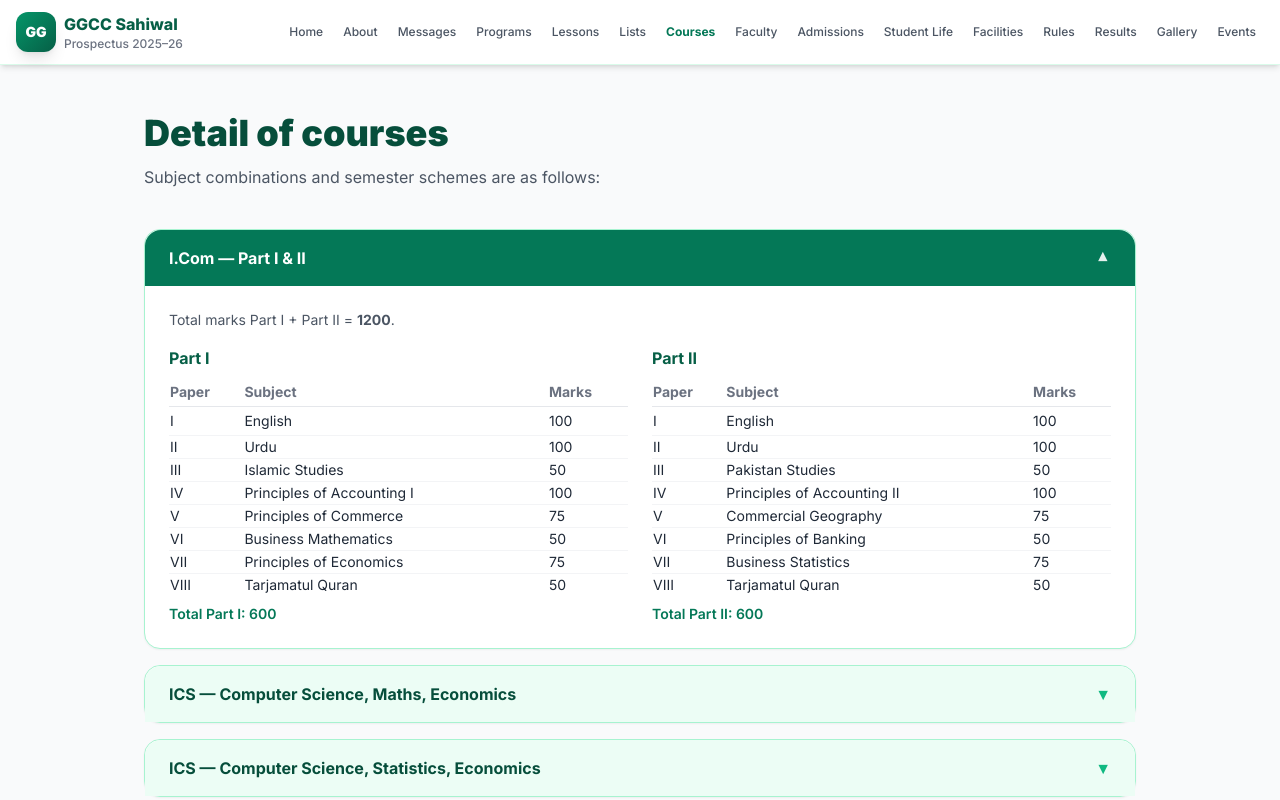
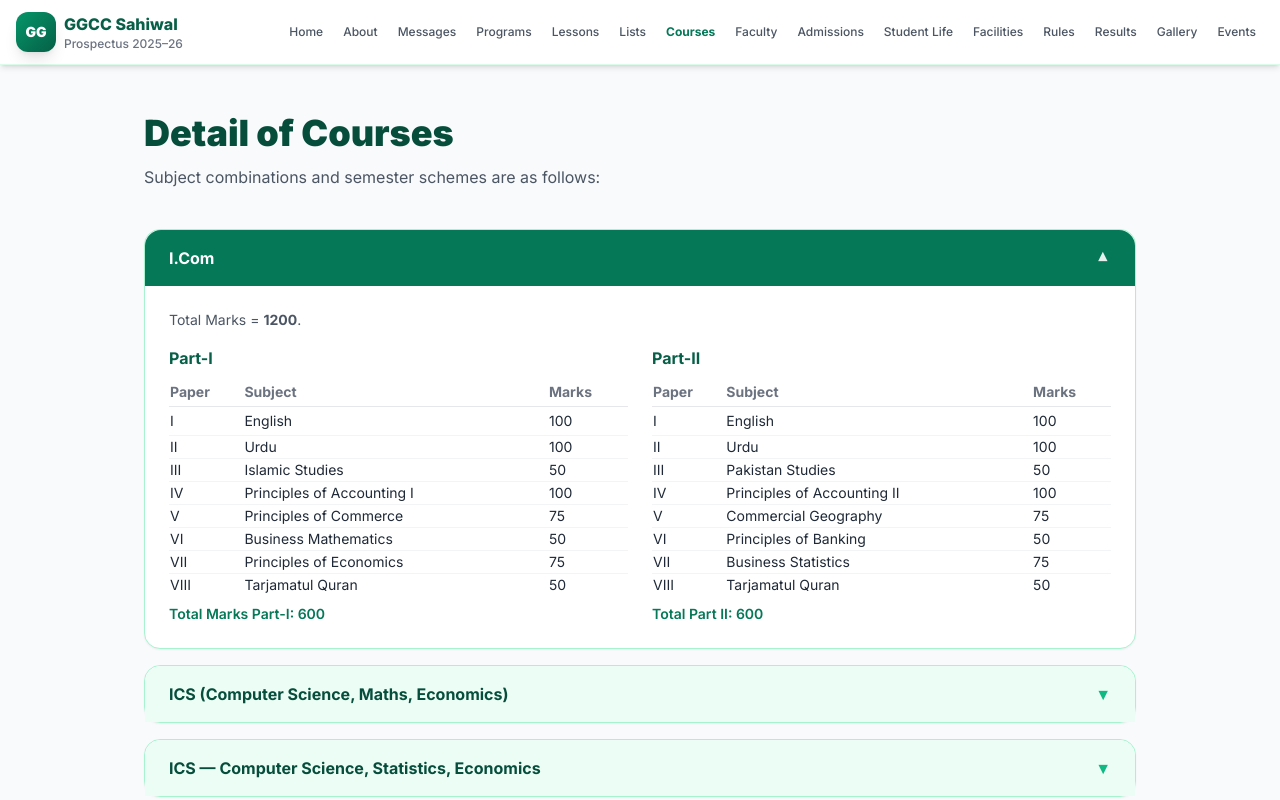
Before and after one commit to ggccswl/ggccswl, a plain HTML site: page public/courses.html in a window 1280 px wide. Shown: the top 800 px of the page. Drawn offline with nearby package versions, Linux system fonts and the light colour scheme.

Commit message:
Update courses.html

```diff
--- a/public/courses.html
+++ b/public/courses.html
@@ -13,18 +13,18 @@
 
 <main class="max-w-5xl mx-auto px-4 py-12">
     <header data-animate class="animate-on-scroll mb-10">
-        <h1 class="text-4xl font-black text-emerald-900">Detail of courses</h1>
+        <h1 class="text-4xl font-black text-emerald-900">Detail of Courses</h1>
         <p class="mt-3 text-gray-600 max-w-3xl">Subject combinations and semester schemes are as follows:</p>
     </header>
 
     <div class="space-y-4">
         <details open class="group bg-white rounded-2xl border border-emerald-200 shadow-sm">
-            <summary class="cursor-pointer list-none font-bold text-white bg-emerald-700 px-6 py-4 rounded-t-2xl flex justify-between items-center">I.Com — Part I &amp; II <span class="opacity-90 group-open:rotate-180 transition-transform">▼</span></summary>
+            <summary class="cursor-pointer list-none font-bold text-white bg-emerald-700 px-6 py-4 rounded-t-2xl flex justify-between items-center">I.Com <span class="opacity-90 group-open:rotate-180 transition-transform">▼</span></summary>
             <div class="p-6 overflow-x-auto">
-                <p class="text-sm text-gray-600 mb-4">Total marks Part I + Part II = <strong>1200</strong>.</p>
+                <p class="text-sm text-gray-600 mb-4">Total Marks = <strong>1200</strong>.</p>
                 <div class="grid md:grid-cols-2 gap-6">
                     <div>
-                        <h3 class="font-bold text-emerald-800 mb-2">Part I</h3>
+                        <h3 class="font-bold text-emerald-800 mb-2">Part-I</h3>
                         <table class="w-full text-xs sm:text-sm">
                             <thead><tr class="text-left text-gray-500 border-b"><th class="py-1">Paper</th><th>Subject</th><th>Marks</th></tr></thead>
                             <tbody class="text-gray-800">
@@ -38,10 +38,10 @@
                                 <tr><td>VIII</td><td>Tarjamatul Quran</td><td>50</td></tr>
                             </tbody>
                         </table>
-                        <p class="text-sm font-semibold text-emerald-700 mt-2">Total Part I: 600</p>
+                        <p class="text-sm font-semibold text-emerald-700 mt-2">Total Marks Part-I: 600</p>
                     </div>
                     <div>
-                        <h3 class="font-bold text-emerald-800 mb-2">Part II</h3>
+                        <h3 class="font-bold text-emerald-800 mb-2">Part-II</h3>
                         <table class="w-full text-xs sm:text-sm">
                             <thead><tr class="text-left text-gray-500 border-b"><th class="py-1">Paper</th><th>Subject</th><th>Marks</th></tr></thead>
                             <tbody class="text-gray-800">
@@ -62,9 +62,9 @@
         </details>
 
         <details class="group bg-white rounded-2xl border border-emerald-200 shadow-sm">
-            <summary class="cursor-pointer list-none font-bold text-emerald-900 px-6 py-4 bg-emerald-50 flex justify-between items-center rounded-t-2xl">ICS — Computer Science, Maths, Economics <span class="text-emerald-500 group-open:rotate-180 transition-transform">▼</span></summary>
+            <summary class="cursor-pointer list-none font-bold text-emerald-900 px-6 py-4 bg-emerald-50 flex justify-between items-center rounded-t-2xl">ICS (Computer Science, Maths, Economics) <span class="text-emerald-500 group-open:rotate-180 transition-transform">▼</span></summary>
             <div class="p-6 overflow-x-auto">
-                <p class="text-sm text-gray-600 mb-4">Part I &amp; II total: <strong>1200</strong> marks each part 600.</p>
+
                 <div class="grid md:grid-cols-2 gap-6 text-xs sm:text-sm">
                     <div>
                         <h3 class="font-bold text-emerald-800 mb-2">Part I</h3>
```
